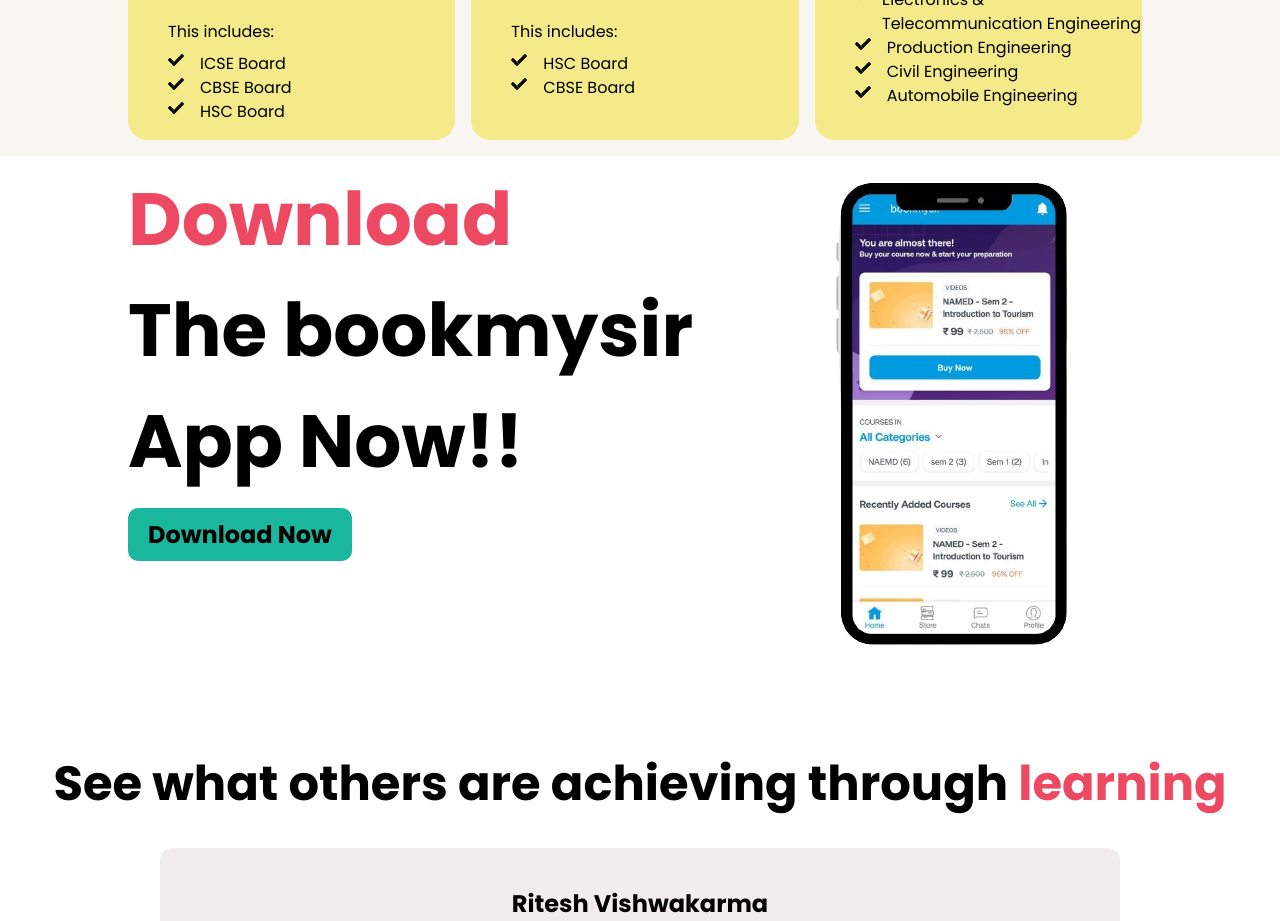
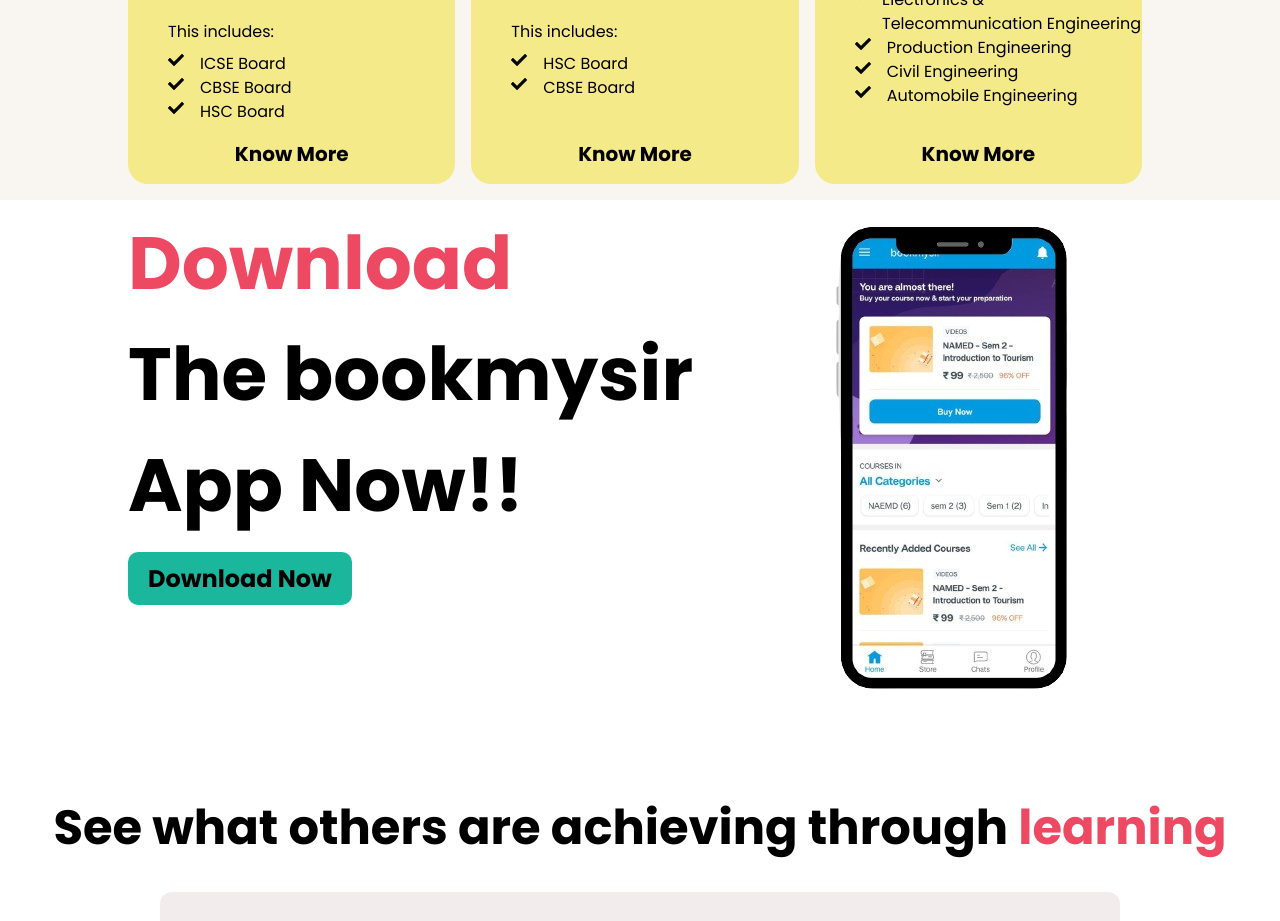
Before and after one commit to karansanghvi/bookmysir-master, a React (Create React App) app: page / in a window 1280 px wide. Shown: the part 3080-4001 px from the top of the page. Built offline with nearby package versions, Linux system fonts and the light colour scheme.

Commit message:
know more added

```diff
--- a/src/firebase.js
+++ b/src/firebase.js
@@ -6,12 +6,12 @@
 import { getAuth } from "firebase/auth"; // Import auth module
 
 const firebaseConfig = {
-  apiKey: "YOUR_API_KEY",
-  authDomain: "YOUR_AUTH_DOMAIN",
-  projectId: "YOUR_PROJECT_ID",
-  storageBucket: "YOUR_STORAGE_BUCKET",
-  messagingSenderId: "YOUR_MESSAGING_SENDER_ID",
-  appId: "YOUR_APP_ID"
+  apiKey: "AIzaSyBiMDxx-O7mywt7D8mlbnqwWpEN7xOBTWk",
+  authDomain: "bookmysir-ea46a.firebaseapp.com",
+  projectId: "bookmysir-ea46a",
+  storageBucket: "bookmysir-ea46a.appspot.com",
+  messagingSenderId: "970389774474",
+  appId: "1:970389774474:web:164050a28b007630210d73"
 };
 
 // Initialize Firebase
--- a/src/pages/Home.js
+++ b/src/pages/Home.js
@@ -153,6 +153,11 @@
               <FaCheck className='w-4 h-4' />
               <p>HSC Board</p>
             </div>
+            <>
+              <Link to="/hometution">
+                <h1 className='text-center font-bold mt-4 mb-4 text-xl'>Know More</h1>
+              </Link>
+            </>
           </div>
           <div className='coursecard flex flex-col mb-4'>
             <h1 className='coursetitle text-center'>11th & 12th Standard</h1>
@@ -166,6 +171,11 @@
               <FaCheck className='w-4 h-4' />
               <p>CBSE Board</p>
             </div>
+            <>
+              <Link to="/hometution">
+                <h1 className='text-center font-bold text-xl'>Know More</h1>
+              </Link>
+            </>
           </div>
           <div className='coursecard flex flex-col mb-4'>
             <h1 className='coursetitle text-center'>Engineering</h1>
@@ -193,6 +203,11 @@
             <div className='flex items-start space-x-4 ml-10 md:mb-0 mb-4'>
               <FaCheck className='w-4 h-4' />
               <p>Automobile Engineering</p>
+            </div>
+            <div className='md:mt-8'>
+              <Link to="/hometution">
+                <h1 className='text-center font-bold text-xl'>Know More</h1>
+              </Link>
             </div>
           </div>
         </div>
```
